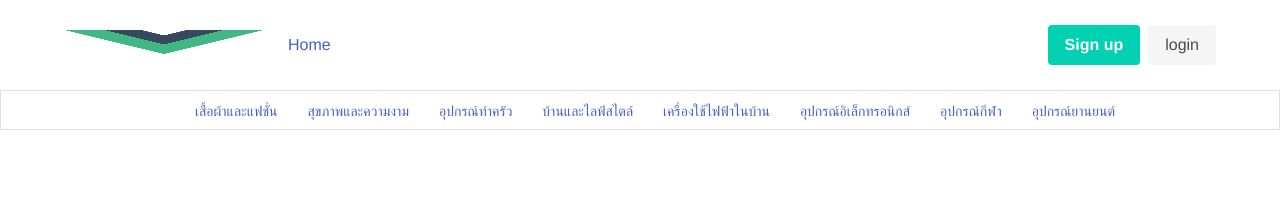
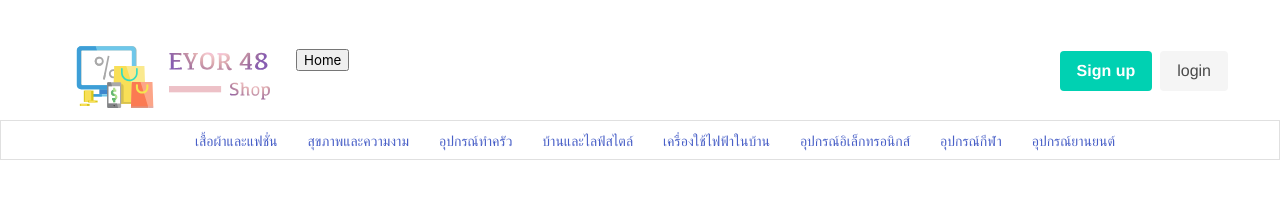
Before and after one commit to Rattanan-SG/48shop, a Vue app in the folder frontend/: page / in a window 1280 px wide. Shown: the top 200 px of the page. Built offline with nearby package versions, Linux system fonts and the light colour scheme; no server answers.

Commit message:
[UPDATE] uupdate logo.svg in App.vue

```diff
--- a/frontend/src/App.vue
+++ b/frontend/src/App.vue
@@ -2,24 +2,20 @@
   <div id="app">
     <nav class="navbar" id="nav-top" role="navigation" aria-label="main navigation">
       <div class="container" id="nav-box">
-        <div class="navbar-brand">
-          <a class="navbar-item">
             <router-link to="/home">
-              <img src="./assets/logo.png" width="200" height="100">
+              <img src="./assets/meepoohlogo.svg" width="220" height="100">
             </router-link>
-          </a>
-        </div>
         <div id="navbarBasicExample" class="navbar-menu">
           <div class="navbar-start">
             <a class="navbar-item">
                 <router-link to="/home">
-                  Home
+                  <button class="is-primary"> Home </button>
                 </router-link>
             </a>
           </div>
           <div class="navbar-end">
-            <div class="navbar-item">
-              <div class="buttons">
+
+              <div class="buttons" id="nav-bot">
                 <a class="button is-primary">
                   <strong>Sign up</strong>
                 </a>
@@ -27,7 +23,7 @@
                   {{status}}
                 </a>
               </div>
-            </div>
+
           </div>
         </div>
       </div>
@@ -191,7 +187,10 @@ html {
   width: 1000px;
 }
 #nav-top{
-  height: 90px;
+  height: 120px;
+}
+#nav-bot{
+  margin-bottom: -30px;
 }
 
 /* Category */
```
Also changed, not shown: frontend/src/assets/meepoohlogo.svg (added).
